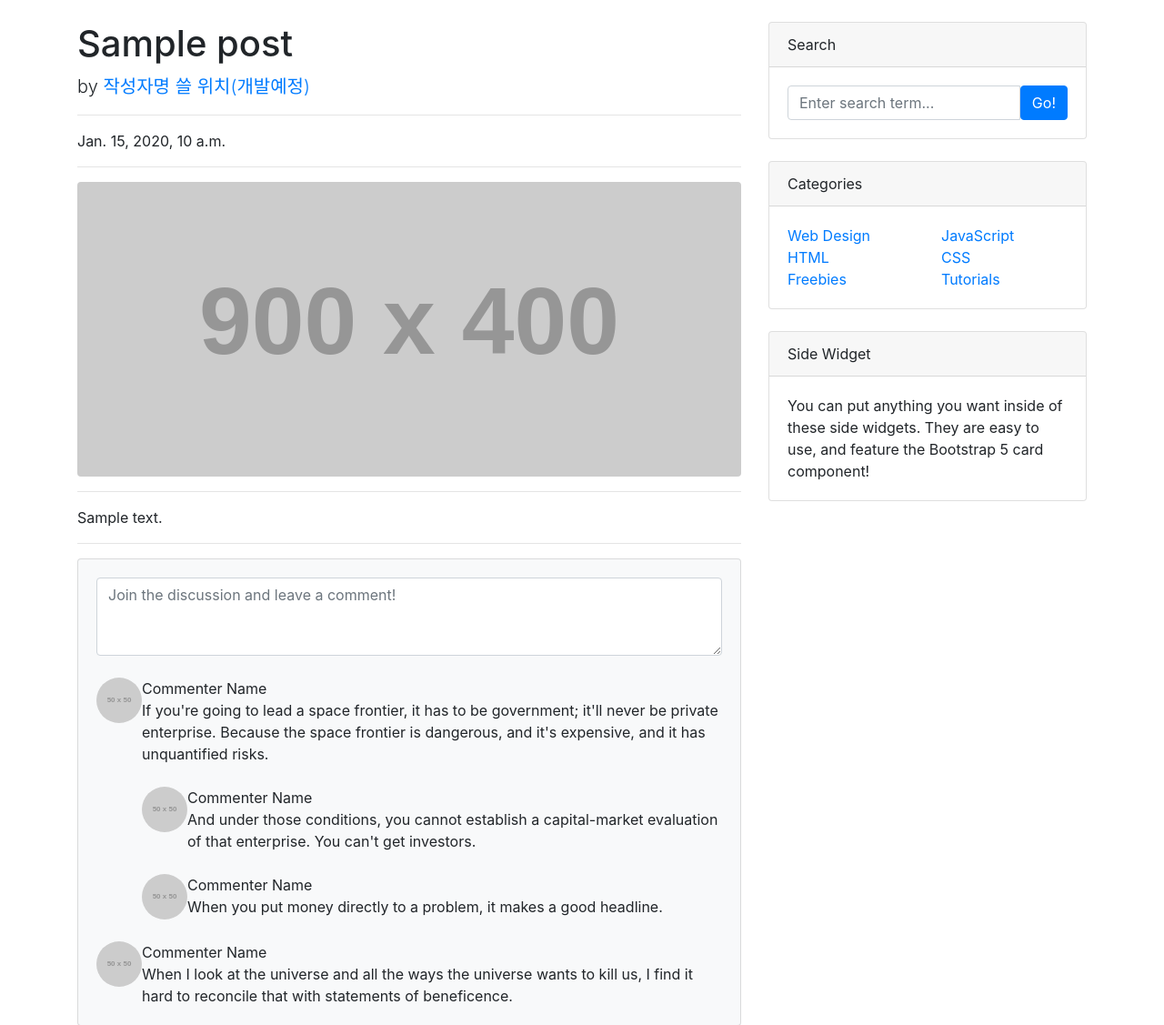
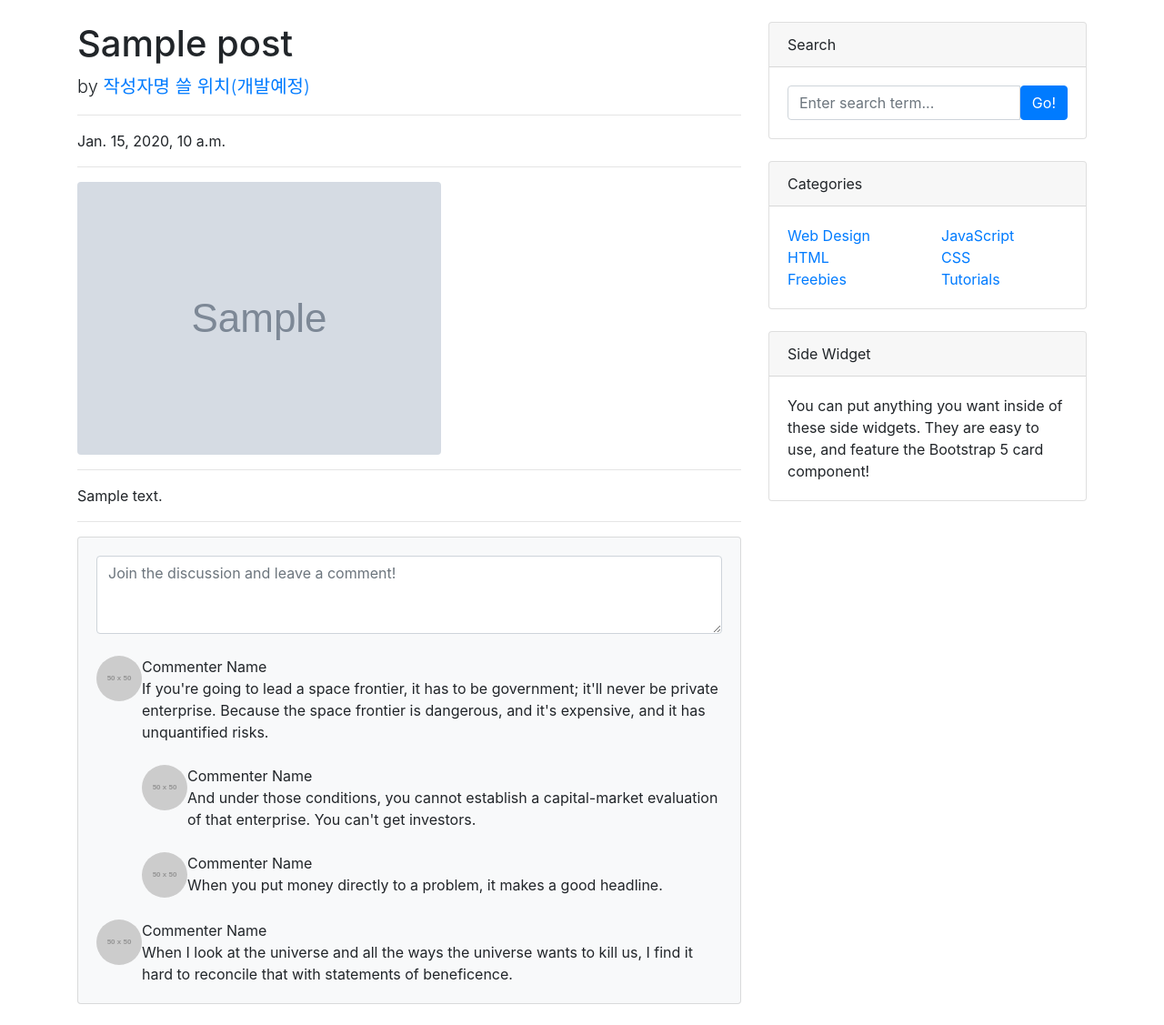
Before and after one commit to dak-ori/Public_blog, a Django app: page /blog/1/ in a window 1280 px wide. Shown: the part 56-1183 px from the top of the page at 91% size. Run offline with Django 5.2, Linux system fonts and the light colour scheme; tables that the repository leaves empty hold one stand-in row (values such as "Sample post"); grey boxes marked "Sample" are stand-in pictures; grey boxes labelled with a size stand in for pictures from a placeholder-image service; some libraries are stand-ins or nearby versions.

Commit message:
포스트 상세 페이지에 대표 이미지 출력하기

```diff
--- a/blog/templates/blog/post_detail.html
+++ b/blog/templates/blog/post_detail.html
@@ -46,7 +46,7 @@
                     <hr>
 
                     <!-- Preview image-->
-                    <img class="img-fluid rounded" src="https://dummyimage.com/900x400/ced4da/6c757d.jpg" alt="..." />
+                    <img class="img-fluid rounded" src="{{ post.head_image.url }}" alt="" />
                     <hr>
 
                     <!-- Post content-->
```
